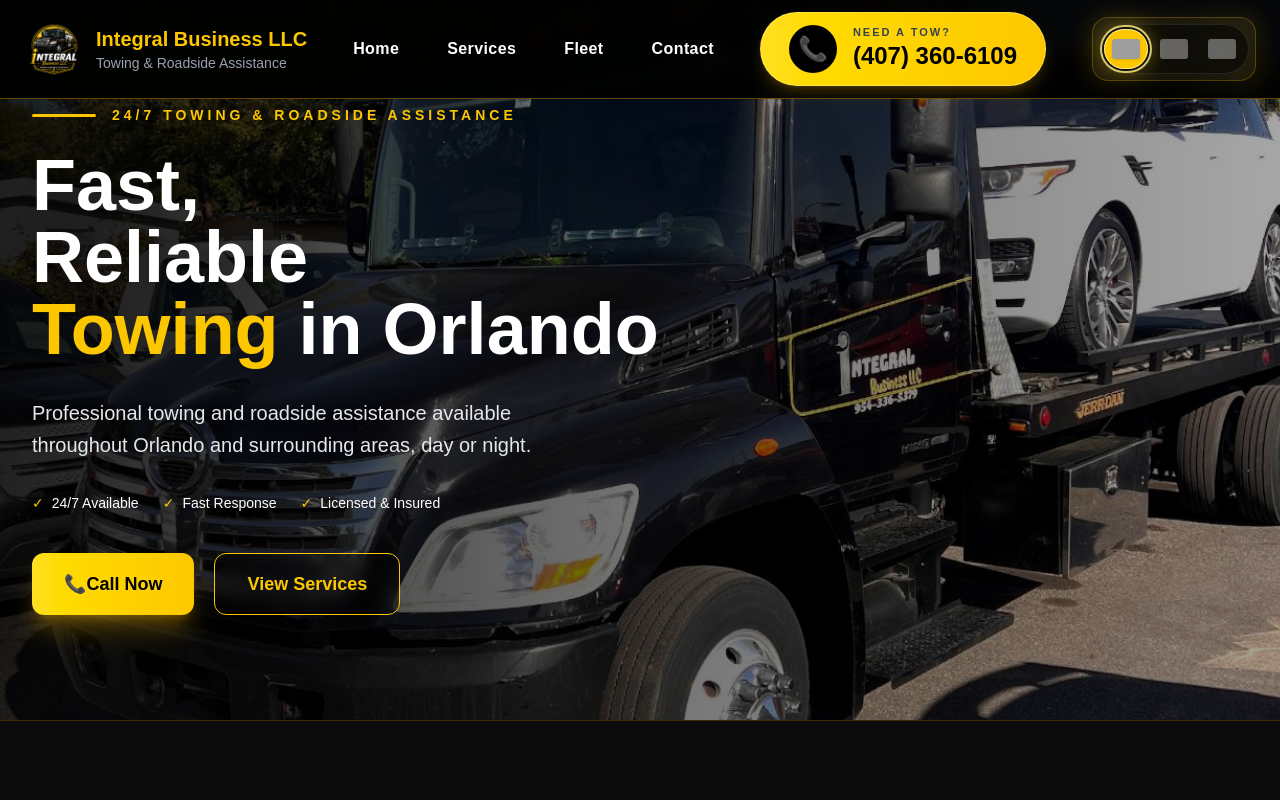
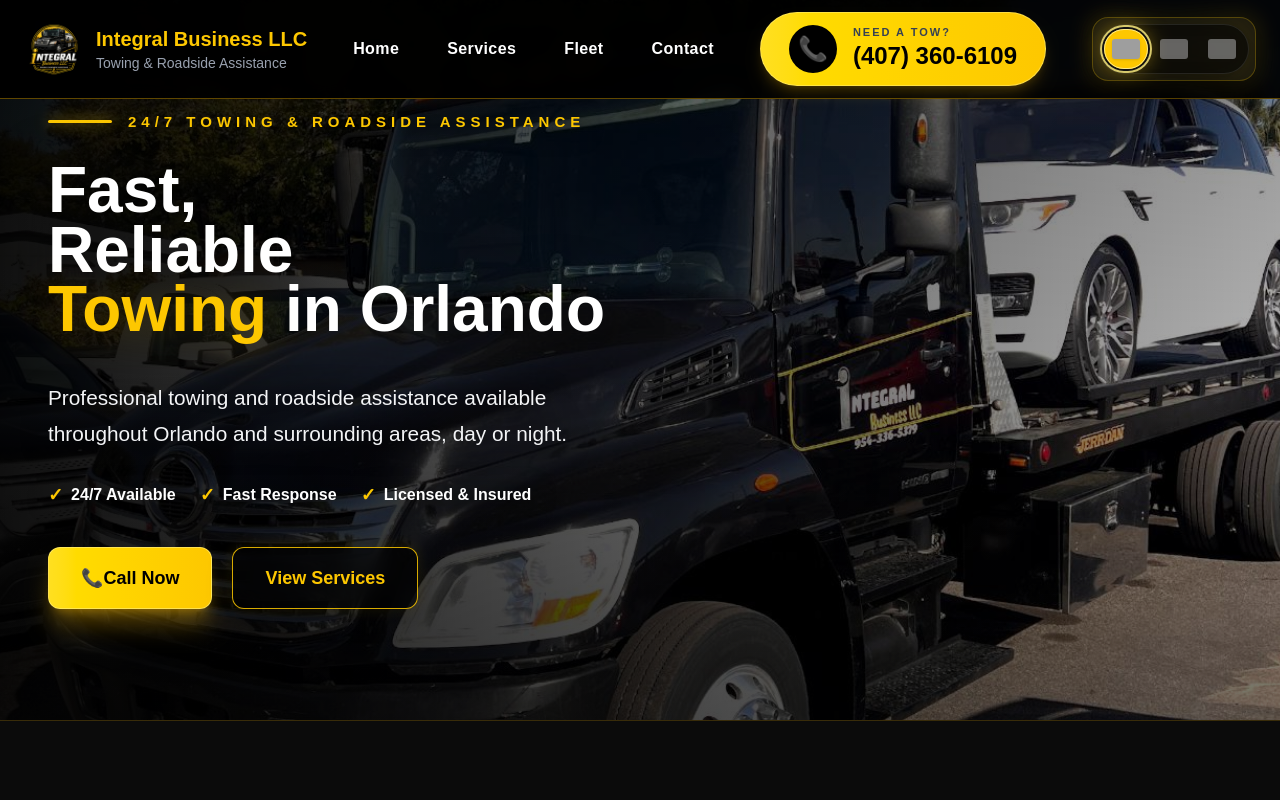
Before and after one commit to IntegralBusinessLLC/integral-business-website, a Next.js app: page / in a window 1280 px wide. Shown: the top 800 px of the page. Built offline with nearby package versions, Linux system fonts and the light colour scheme; grey boxes are pictures that could not be loaded.

Commit message:
Fix Spanish hero translation

```diff
--- a/components/Locales/es.ts
+++ b/components/Locales/es.ts
@@ -1,9 +1,9 @@
 export const es = {
   heroEyebrow: "Grúas y Asistencia en Carretera 24/7",
-  heroTitleFast: "Rápido,",
-  heroTitleReliable: "Confiable",
-  heroTitleTowing: "Servicio de Grúas",
-  heroTitleLocation: "en Orlando",
+  heroTitleFast: "Rápidas.",
+heroTitleReliable: "Confiables.",
+heroTitleTowing: "Grúas",
+heroTitleLocation: "en Orlando",
   heroTitle: "Servicio Profesional de Grúas en Orlando",
   heroSubtitle:
     "Servicio profesional de grúas y asistencia en carretera disponible en Orlando y sus alrededores, de día o de noche.",
--- a/components/hero.tsx
+++ b/components/hero.tsx
@@ -9,7 +9,7 @@ export default function Hero() {
   return (
     <section
       id="home"
-      className="relative h-[90vh] w-full overflow-hidden scroll-mt-24"
+      className="relative h-[calc(100svh-5rem)] min-h-[590px] max-h-[820px] w-full overflow-hidden scroll-mt-24 sm:min-h-[620px] lg:min-h-[680px]"
     >
       {/* Imagen de fondo */}
       <Image
@@ -17,35 +17,33 @@ export default function Hero() {
         alt={t.logoAlt}
         fill
         priority
-        className="object-cover scale-105"
+        className="object-cover object-[62%_center] scale-105 sm:object-[58%_center] lg:object-[center_48%] xl:object-[center_45%]"
       />
 
-      {/* Overlay mucho más suave */}
-      <div className="absolute inset-0 bg-black/35" />
+      {/* Overlay general ligero */}
+      <div className="absolute inset-0 bg-black/30" />
 
-      {/* Degradado solo a la izquierda */}
-      <div className="absolute inset-0 bg-gradient-to-r from-black/80 via-black/30 to-transparent" />
+      {/* Degradado horizontal para mejorar la lectura del texto */}
+      <div className="absolute inset-0 bg-gradient-to-r from-black/95 via-black/70 to-transparent sm:from-black/90 sm:via-black/55 lg:via-black/42" />
+
+      {/* Degradado vertical sutil para dar profundidad */}
+      <div className="absolute inset-0 bg-gradient-to-t from-black/35 via-transparent to-black/20" />
 
       {/* Contenido */}
       <div className="relative z-10 flex h-full items-center">
-        <div className="max-w-7xl mx-auto w-full px-8">
+        <div className="mx-auto w-full max-w-7xl px-5 py-10 sm:px-8 sm:py-12">
+          <div className="max-w-2xl lg:translate-x-4 2xl:translate-x-5">
+            {/* Encabezado */}
+            <div className="mb-7 flex items-center gap-3 sm:gap-4">
+              <div className="h-[3px] w-12 rounded-full bg-yellow-400 shadow-[0_0_14px_rgba(250,204,21,0.7)] sm:w-16" />
 
-          <div className="max-w-2xl">
-
-            {/* Encabezado */}
-            <div className="flex items-center gap-4 mb-6">
-
-              <div className="h-[3px] w-16 rounded-full bg-yellow-400" />
-
-              <p className="text-yellow-400 font-bold tracking-[4px] uppercase text-sm drop-shadow-lg">
+              <p className="text-[13px] font-bold uppercase tracking-[4.5px] text-yellow-400 drop-shadow-[0_3px_12px_rgba(0,0,0,0.95)] sm:text-[15px] sm:tracking-[5px]">
                 {t.heroEyebrow}
               </p>
-
             </div>
 
             {/* Título */}
-            <h1 className="text-6xl md:text-7xl font-extrabold leading-none text-white drop-shadow-[0_6px_25px_rgba(0,0,0,0.95)]">
-
+            <h1 className="text-[2.7rem] font-extrabold leading-[0.93] text-white drop-shadow-[0_7px_28px_rgba(0,0,0,0.98)] sm:text-[3.2rem] md:text-[3.75rem] lg:text-[3.95rem] xl:text-[4rem] 2xl:text-[4.45rem]">
               {t.heroTitleFast}
 
               <br />
@@ -54,48 +52,48 @@ export default function Hero() {
 
               <br />
 
-              <span className="text-yellow-400">
+              <span className="text-yellow-400 drop-shadow-[0_4px_18px_rgba(250,204,21,0.2)]">
                 {t.heroTitleTowing}
               </span>{" "}
               {t.heroTitleLocation}
-
             </h1>
 
             {/* Descripción */}
-            <p className="mt-8 max-w-xl text-xl leading-8 text-gray-200 drop-shadow-lg">
+            <p className="mt-9 max-w-xl text-[1.08rem] leading-[1.72] text-gray-100 drop-shadow-[0_3px_14px_rgba(0,0,0,0.98)] sm:mt-10 sm:text-[1.18rem] md:text-[1.3rem]">
               {t.heroSubtitle}
             </p>
 
             {/* Indicadores */}
-            <div className="mt-8 flex flex-wrap gap-6 text-sm font-medium text-white drop-shadow-lg">
-
+            <div className="mt-7 flex flex-wrap gap-x-6 gap-y-3 text-[15px] font-semibold leading-6 text-white drop-shadow-[0_3px_12px_rgba(0,0,0,0.98)] sm:mt-8 sm:text-base">
               <span className="flex items-center gap-2">
-                <span className="text-yellow-400">✓</span>
+                <span className="text-lg leading-none text-yellow-400">✓</span>
                 {t.available247}
               </span>
 
               <span className="flex items-center gap-2">
-                <span className="text-yellow-400">✓</span>
+                <span className="text-lg leading-none text-yellow-400">✓</span>
                 {t.fastResponse}
               </span>
 
               <span className="flex items-center gap-2">
-                <span className="text-yellow-400">✓</span>
+                <span className="text-lg leading-none text-yellow-400">✓</span>
                 {t.licensedInsured}
               </span>
-
             </div>
 
             {/* Botones */}
-            <div className="mt-10 flex flex-wrap gap-5">
-
+            <div className="mt-9 flex flex-col gap-4 sm:mt-10 sm:flex-row sm:flex-wrap sm:gap-5">
               <a
                 href="tel:+14073606109"
                 className="
                   inline-flex
+                  w-full
                   items-center
+                  justify-center
                   gap-2
                   rounded-xl
+                  border
+                  border-yellow-200/60
                   bg-gradient-to-r
                   from-yellow-300
                   to-yellow-400
@@ -105,11 +103,14 @@ export default function Hero() {
                   font-bold
                   text-black
                   shadow-xl
-                  shadow-yellow-500/30
+                  shadow-yellow-500/35
                   transition-all
                   duration-300
                   hover:-translate-y-1
-                  hover:scale-105
+                  hover:scale-[1.03]
+                  hover:shadow-[0_14px_35px_rgba(250,204,21,0.48)]
+                  sm:w-auto
+                  sm:hover:scale-105
                 "
               >
                 📞
@@ -119,29 +120,34 @@ export default function Hero() {
               <a
                 href="#services"
                 className="
+                  inline-flex
+                  w-full
+                  items-center
+                  justify-center
                   rounded-xl
                   border
-                  border-yellow-400
-                  bg-black/25
-                  backdrop-blur-sm
+                  border-yellow-400/85
+                  bg-black/55
                   px-8
                   py-4
                   text-lg
                   font-bold
                   text-yellow-400
+                  shadow-[0_8px_24px_rgba(0,0,0,0.32),0_0_16px_rgba(250,204,21,0.12)]
+                  backdrop-blur-md
                   transition-all
                   duration-300
-                  hover:bg-yellow-400
-                  hover:text-black
+                  hover:-translate-y-1
+                  hover:border-yellow-300
+                  hover:bg-yellow-400/12
+                  hover:shadow-[0_12px_28px_rgba(0,0,0,0.42),0_0_22px_rgba(250,204,21,0.2)]
+                  sm:w-auto
                 "
               >
                 {t.viewServices}
               </a>
-
             </div>
-
           </div>
-
         </div>
       </div>
     </section>
```
